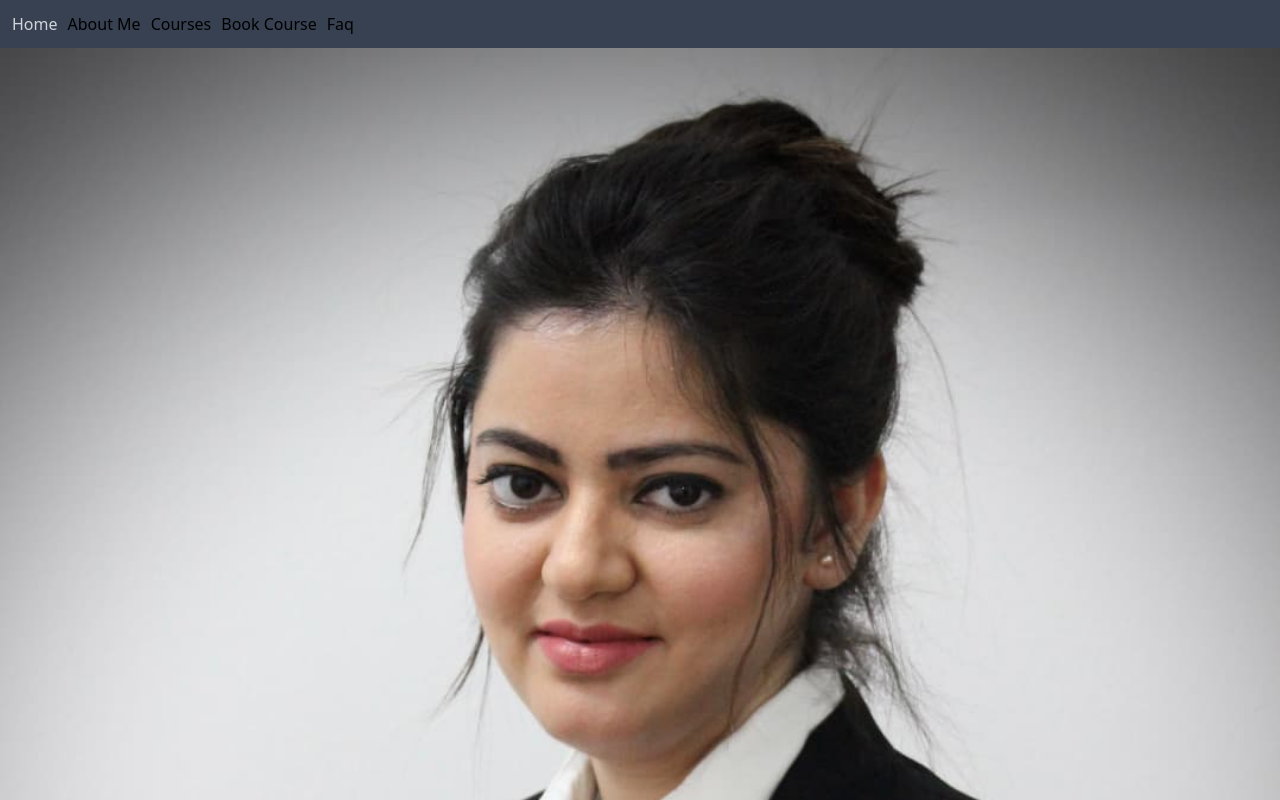
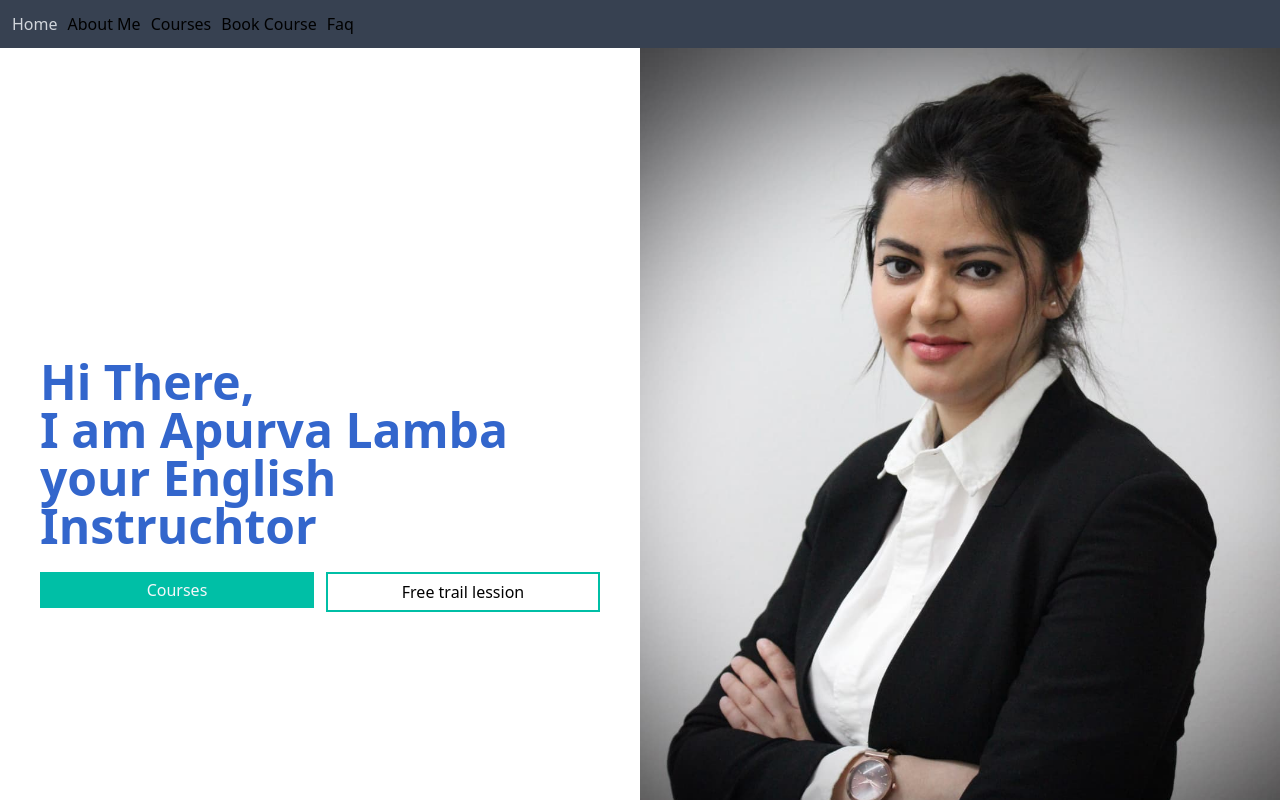
Before and after one commit to Navi003/john-website, a Next.js app: page / in a window 1280 px wide. Shown: the top 800 px of the page. Built offline with nearby package versions, Linux system fonts and the light colour scheme.

Commit message:
hhero section responsive

```diff
--- a/app/components/HeroImage.jsx
+++ b/app/components/HeroImage.jsx
@@ -9,10 +9,10 @@ function Rating() {
 
 export default function HeroImage() {
   return (
-    <div>
-      <div className="hero-container">
+    <div className="grid grid-cols-1 md:grid-cols-2">
+      <div className="hero-container  md:order-2">
         <Image
-          className="w-full contain-content hero-image"
+          className="w-full contain-content hero-imag"
           src={heroImage}
           width={1200}
           height={1200}
@@ -22,23 +22,23 @@ export default function HeroImage() {
         </div>
       </div>
 
-      <div className="flex justify-center flex-col gap-1.5 mt-9 mx-10">
-        <h1 className="text-primary text-2xl font-semibold">
+      <div className="flex justify-center flex-col gap-1.5 mt-9 mx-10 md:order-1">
+        <h1 className="text-primary text-2xl font-semibold lg:text-5xl">
           Hi There, <br></br> I am Apurva Lamba your English Instruchtor
         </h1>
-        <div className="flex gap-3 mt-4">
-          <div>
+        <div className="flex gap-3 mt-4 flex-wrap sm:flex-nowrap md:flex md:flex-wrap lg:flex-nowrap">
+          <div className="grow w-full">
             <Link
               href="/courses"
-              className="bg-accent px-9 py-1.5 text-gray-lightest"
+              className="bg-accent px-9 py-1.5 text-gray-lightest text-center block"
             >
               Courses
             </Link>
           </div>
-          <div>
+          <div className="grow w-full">
             <Link
               href="/book-course"
-              className="border-2 border-accent  px-9 py-1.5"
+              className="border-2 border-accent  px-9 py-1.5  block text-center"
             >
               Free trail lession
             </Link>
--- a/app/components/WelcomeSection.jsx
+++ b/app/components/WelcomeSection.jsx
@@ -17,7 +17,7 @@ export default function WelcomeSection() {
       </p>
       <div className="mt-11">
         <h3 className="mb-3.5">WHAT I OFFER</h3>
-        <div className="grid grid-cols-2 gap-2">
+        <div className="grid grid-cols-2 gap-2 md:grid-cols-1">
           <OfferBox>
             Preparation for the English Matura or exams like IELTS, TOEFL,
             Cambridge etc.
```
